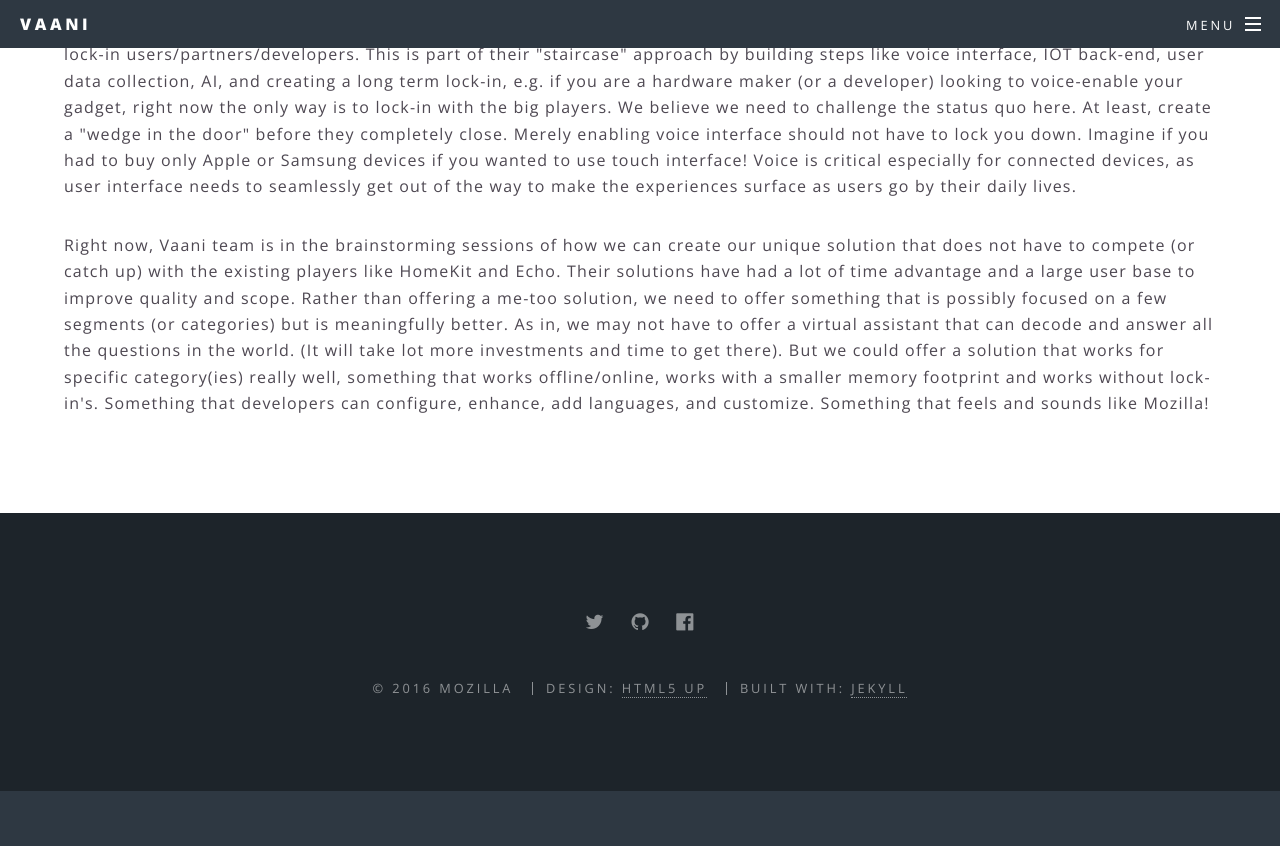
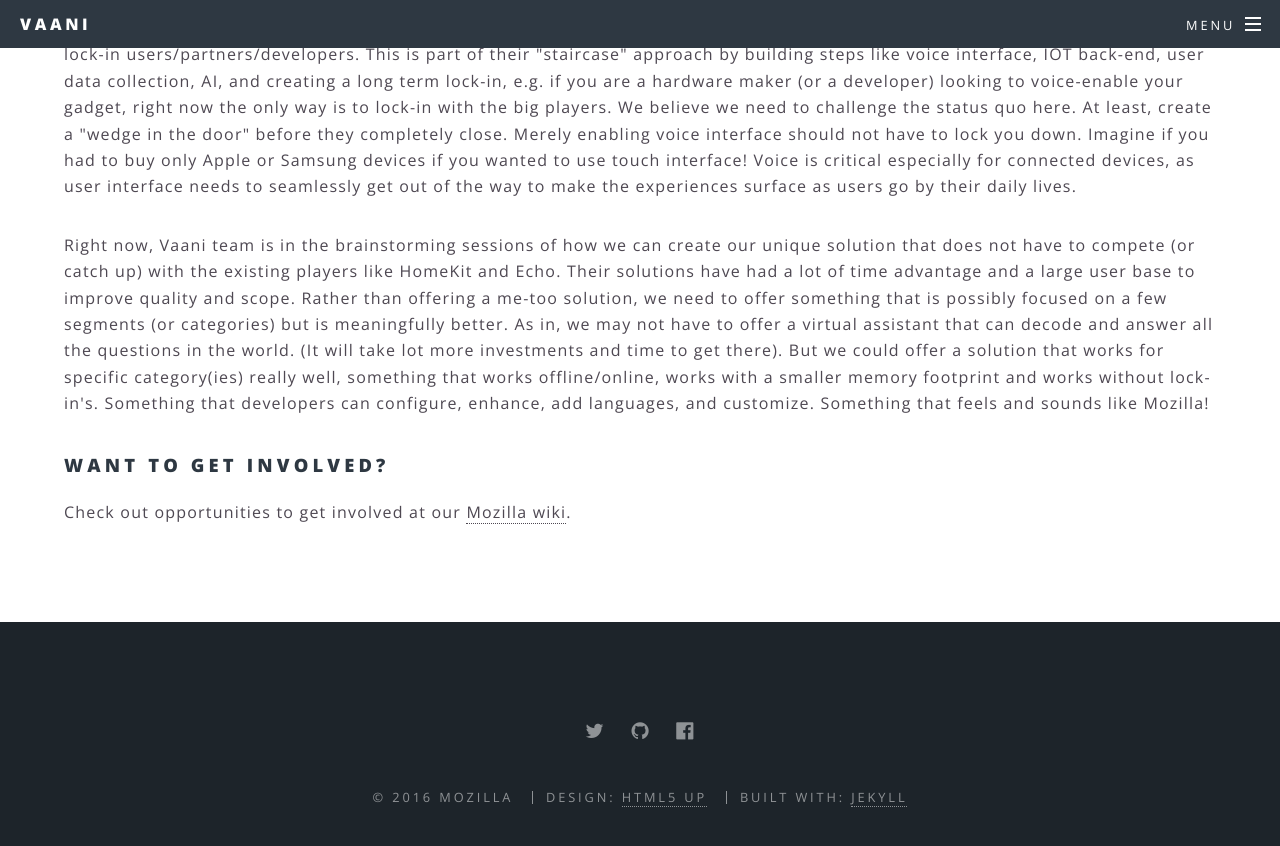
Before and after one commit to mozilla/vaani.iot, a Jekyll site: the page built from info.html, in a window 1280 px wide and 900 px high, scrolled down 700 px. Shown: the top 846 px of the window. Built offline with Jekyll 4.4.1, drawn with Linux system fonts in a browser that asks for light colours; before the commit the page ends 1491 px from its top, so only the background shows below that.

Commit message:
Small text tweaks

```diff
--- a/blog.html
+++ b/blog.html
@@ -26,7 +26,6 @@ title: Blog
                                     <li><b>Prototype:</b> First prototype target is to create a Vaani SDK that is based on Raspberry Pi2 and a sample smart home SDK (e.g. openHAB), so we can enable voice control in specific devices like SmartHome hubs, thermostats, music players. </li>
                                     <li><b>Architecture:</b> The Vaani SDK will use Pocketsphinx and Kaldi for speech to text  (STT) analysis and MaryTTS for text to speech (TTS) synthesis. A purchased speech corpora will be used for training our STT model. A voice talent (to be contracted) will do recording sessions for training the TTS model. (Note: If you know a female voice talent or a good agency for voice talents, please contact us.)</li>
                                     <li><b>UX:</b> Connected devices are going to bring new and exciting UX paradigms. First, we have started preparing the list of all possible voice commands we need for these devices. Our next steps are to explore, refine and create user flows. These commands are focused on the SmartHome hubs, thermostats and music players. Also, we started discussion of audio ambient indicators and the “personality” (or “soul”) of Vaani. We began exploration of a Mozilla designed user interface of the openHAB based prototype.</li>
-                                    <li><b>Resourcing:</b> We have an approval to use 6 Eng resources (and so far we have 3 identified). Gregor Wagner and Kelly Davis are identifying detailed needs to get remaining resources assigned.</li>
                                     <li><b>openHAB & market validation:</b> We met with the openHAB CEO to validate our concepts as well as to learn about their architecture & plans. They are an open source initiative with over 120 IoT hardware protocol bindings enabled so far. (It is a very interesting initiative that we should look more closely into, but more on that later) Generally openHAB team feels that open source Voice option at scale like Vaani is essential. At our request, they are looking into ways of helping us validate this further with some device makers (potentially via the QIVICON Alliance). We will follow up with them for this, as well as work with them to finalize the integration details of the prototype.</li>
 
                                     <li><b>User research:</b> We are looking for opportunities to get a high level user validation done with the User insights/research team. More on this in next weeks.</li>
--- a/info.html
+++ b/info.html
@@ -10,4 +10,6 @@ title: Info
 	<h3>Our Mission</h3>
         <p>There is an industry gap of an open voice solution for connected devices/IoT right now and the existing silo's are moving quickly to lock-in users/partners/developers. This is part of their "staircase" approach by building steps like voice interface, IOT back-end, user data collection, AI, and creating a long term lock-in, e.g. if you are a hardware maker (or a developer) looking to voice-enable your gadget, right now the only way is to lock-in with the big players. We believe we need to challenge the status quo here. At least, create a "wedge in the door" before they completely close. Merely enabling voice interface should not have to lock you down. Imagine if you had to buy only Apple or Samsung devices if you wanted to use touch interface! Voice is critical especially for connected devices, as user interface needs to seamlessly get out of the way to make the experiences surface as users go by their daily lives.</p>
         <p>Right now, Vaani team is in the brainstorming sessions of how we can create our unique solution that does not have to compete (or catch up) with the existing players like HomeKit and Echo. Their solutions have had a lot of time advantage and a large user base to improve quality and scope. Rather than offering a me-too solution, we need to offer something that is possibly focused on a few segments (or categories) but is meaningfully better. As in, we may not have to offer a virtual assistant that can decode and answer all the questions in the world. (It will take lot more investments and time to get there). But we could offer a solution that works for specific category(ies) really well, something that works offline/online, works with a smaller memory footprint and works without lock-in's. Something that developers can configure, enhance, add languages, and customize. Something that feels and sounds like Mozilla!</p>
+	<h3>Want to Get Involved?</h3>
+        <p>Check out opportunities to get involved at our <a href="https://wiki.mozilla.org/Vaani">Mozilla wiki</a>.</p>
 </div>
```
